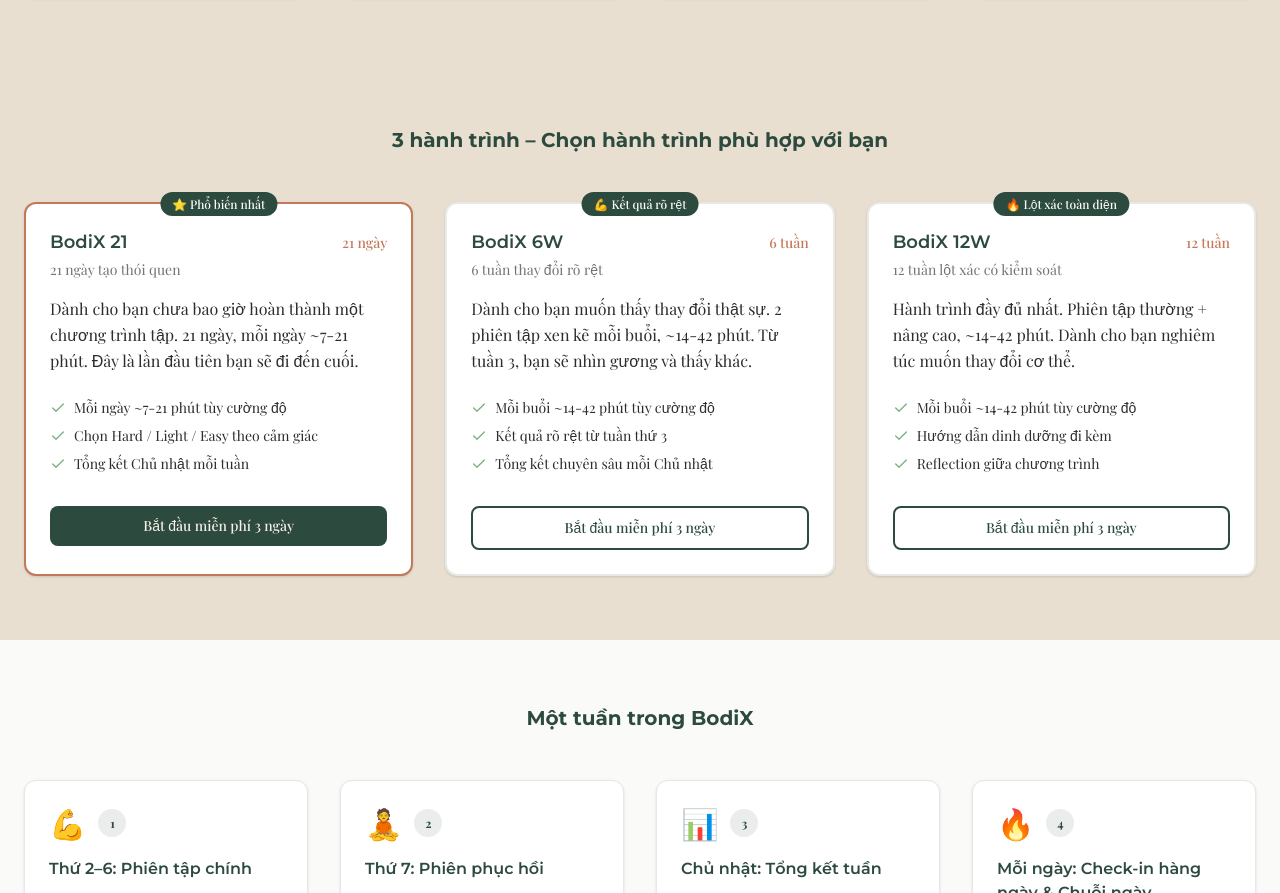
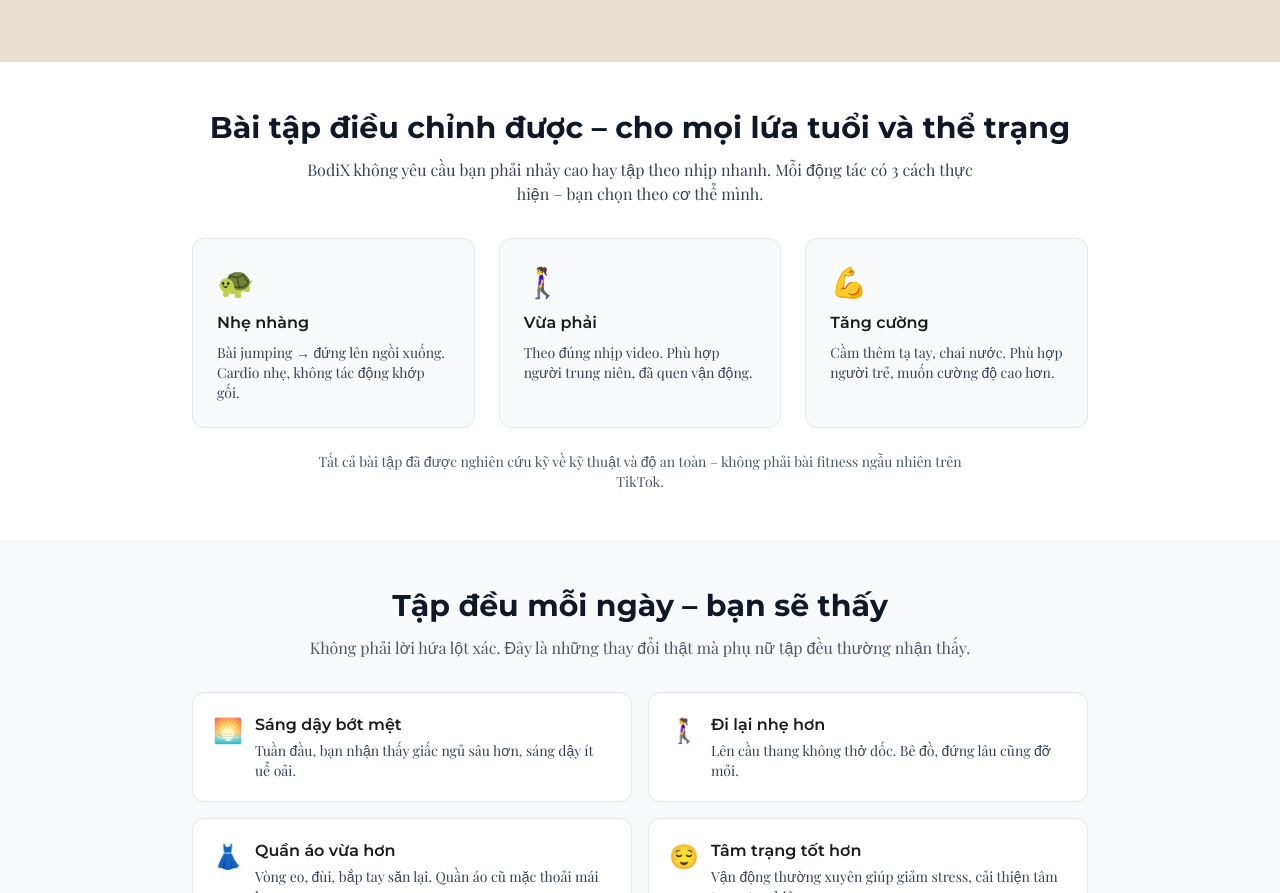
Before and after one commit to saupn/bodix-web, a Next.js app: page / in a window 1280 px wide. Shown: the part 1907-2800 px from the top of the page. Built offline with nearby package versions, Linux system fonts and the light colour scheme; no server answers; a web font is replaced by a local one.

Commit message:
Refine words

```diff
--- a/app/page.tsx
+++ b/app/page.tsx
@@ -3,6 +3,9 @@
 import { Hero } from "@/components/sections/Hero";
 import IntroVideo from "@/components/sections/IntroVideo";
 import LeadCapture from "@/components/landing/LeadCapture";
+import ForEveryWoman from "@/components/landing/ForEveryWoman";
+import HealthBenefits from "@/components/landing/HealthBenefits";
+import Community from "@/components/landing/Community";
 import { Philosophy } from "@/components/sections/Philosophy";
 import { Problems } from "@/components/sections/Problems";
 import { Programs } from "@/components/sections/Programs";
@@ -19,6 +22,9 @@
         <Hero />
         <IntroVideo />
         <Philosophy />
+        <ForEveryWoman />
+        <HealthBenefits />
+        <Community />
         <Programs />
         <Problems />
         <Pricing />
--- /dev/null
+++ b/components/landing/Community.tsx
@@ -0,0 +1,41 @@
+export default function Community() {
+  return (
+    <section className="py-12 px-4 bg-white">
+      <div className="max-w-3xl mx-auto">
+        <h2 className="text-2xl md:text-3xl font-bold text-gray-900 mb-6 text-center">
+          Tập cùng nhau – không tập một mình
+        </h2>
+
+        <div className="space-y-6">
+          <div className="bg-gray-50 rounded-xl p-6 border border-gray-200">
+            <h3 className="font-semibold mb-2">
+              👯 Bạn cùng đợt – không phải coach
+            </h3>
+            <p className="text-gray-700">
+              Mỗi đợt BodiX có nhóm 30-50 phụ nữ cùng bắt đầu. Hằng ngày bạn
+              thấy ai đã tập, ai sắp gãy chuỗi. Áp lực tích cực từ peer group
+              – không phải PT quát mắng.
+            </p>
+          </div>
+
+          <div className="bg-gray-50 rounded-xl p-6 border border-gray-200">
+            <h3 className="font-semibold mb-2">🤝 Buddy 1-1 trong cohort</h3>
+            <p className="text-gray-700">
+              Mỗi đợt, BodiX ghép bạn với 1 người buddy có cùng mục tiêu. Hai
+              bạn động viên, nhắc nhở nhau qua chat trong app. KHÔNG phải PT,
+              KHÔNG phải coach – chỉ là 2 người cùng cố gắng.
+            </p>
+          </div>
+
+          <div className="bg-gray-50 rounded-xl p-6 border border-gray-200">
+            <h3 className="font-semibold mb-2">💬 Hỗ trợ giải đáp thắc mắc</h3>
+            <p className="text-gray-700">
+              Đau lưng khi nào nên dừng? Bài này sai kỹ thuật chỗ nào? Cường
+              độ có hợp với mình? Nhắn qua Zalo – đội ngũ BodiX trả lời.
+            </p>
+          </div>
+        </div>
+      </div>
+    </section>
+  );
+}
--- /dev/null
+++ b/components/landing/ForEveryWoman.tsx
@@ -0,0 +1,47 @@
+export default function ForEveryWoman() {
+  return (
+    <section className="py-12 px-4 bg-white">
+      <div className="max-w-4xl mx-auto">
+        <h2 className="text-2xl md:text-3xl font-bold text-gray-900 mb-3 text-center">
+          Bài tập điều chỉnh được – cho mọi lứa tuổi và thể trạng
+        </h2>
+        <p className="text-gray-700 text-center mb-8 max-w-2xl mx-auto">
+          BodiX không yêu cầu bạn phải nhảy cao hay tập theo nhịp nhanh. Mỗi
+          động tác có 3 cách thực hiện – bạn chọn theo cơ thể mình.
+        </p>
+
+        <div className="grid md:grid-cols-3 gap-6">
+          <div className="bg-gray-50 rounded-xl p-6 border border-gray-200">
+            <div className="text-3xl mb-3">🐢</div>
+            <h3 className="font-semibold mb-2">Nhẹ nhàng</h3>
+            <p className="text-sm text-gray-700">
+              Bài jumping → đứng lên ngồi xuống. Cardio nhẹ, không tác động
+              khớp gối.
+            </p>
+          </div>
+          <div className="bg-gray-50 rounded-xl p-6 border border-gray-200">
+            <div className="text-3xl mb-3">🚶‍♀️</div>
+            <h3 className="font-semibold mb-2">Vừa phải</h3>
+            <p className="text-sm text-gray-700">
+              Theo đúng nhịp video. Phù hợp người trung niên, đã quen vận
+              động.
+            </p>
+          </div>
+          <div className="bg-gray-50 rounded-xl p-6 border border-gray-200">
+            <div className="text-3xl mb-3">💪</div>
+            <h3 className="font-semibold mb-2">Tăng cường</h3>
+            <p className="text-sm text-gray-700">
+              Cầm thêm tạ tay, chai nước. Phù hợp người trẻ, muốn cường độ cao
+              hơn.
+            </p>
+          </div>
+        </div>
+
+        <p className="text-sm text-gray-600 text-center mt-6 max-w-2xl mx-auto">
+          Tất cả bài tập đã được nghiên cứu kỹ về kỹ thuật và độ an toàn –
+          không phải bài fitness ngẫu nhiên trên TikTok.
+        </p>
+      </div>
+    </section>
+  );
+}
--- /dev/null
+++ b/components/landing/HealthBenefits.tsx
@@ -0,0 +1,63 @@
+const BENEFITS = [
+  {
+    emoji: "🌅",
+    title: "Sáng dậy bớt mệt",
+    body: "Tuần đầu, bạn nhận thấy giấc ngủ sâu hơn, sáng dậy ít uể oải.",
+  },
+  {
+    emoji: "🚶‍♀️",
+    title: "Đi lại nhẹ hơn",
+    body: "Lên cầu thang không thở dốc. Bê đồ, đứng lâu cũng đỡ mỏi.",
+  },
+  {
+    emoji: "👗",
+    title: "Quần áo vừa hơn",
+    body: "Vòng eo, đùi, bắp tay săn lại. Quần áo cũ mặc thoải mái hơn.",
+  },
+  {
+    emoji: "😌",
+    title: "Tâm trạng tốt hơn",
+    body: "Vận động thường xuyên giúp giảm stress, cải thiện tâm trạng tự nhiên.",
+  },
+  {
+    emoji: "🏃‍♀️",
+    title: "Sức bền tăng dần",
+    body: "Đi bộ xa hơn, làm việc nhà mà không hết hơi như trước.",
+  },
+  {
+    emoji: "💪",
+    title: "Tự tin trong cơ thể",
+    body: "Khi bạn hoàn thành – cảm giác “tôi làm được” lan sang nhiều việc khác trong cuộc sống.",
+  },
+];
+
+export default function HealthBenefits() {
+  return (
+    <section className="py-12 px-4 bg-gray-50">
+      <div className="max-w-4xl mx-auto">
+        <h2 className="text-2xl md:text-3xl font-bold text-gray-900 mb-3 text-center">
+          Tập đều mỗi ngày – bạn sẽ thấy
+        </h2>
+        <p className="text-gray-600 text-center mb-8">
+          Không phải lời hứa lột xác. Đây là những thay đổi thật mà phụ nữ
+          tập đều thường nhận thấy.
+        </p>
+
+        <div className="grid md:grid-cols-2 gap-4">
+          {BENEFITS.map((b) => (
+            <div
+              key={b.title}
+              className="bg-white rounded-xl p-5 border border-gray-200 flex gap-3"
+            >
+              <span className="text-2xl">{b.emoji}</span>
+              <div>
+                <h3 className="font-semibold mb-1">{b.title}</h3>
+                <p className="text-sm text-gray-700">{b.body}</p>
+              </div>
+            </div>
+          ))}
+        </div>
+      </div>
+    </section>
+  );
+}
--- a/components/sections/Philosophy.tsx
+++ b/components/sections/Philosophy.tsx
@@ -11,7 +11,7 @@
     emoji: "👥",
     title: "Không tập một mình",
     description:
-      "Bạn tập cùng đợt với những người khác. Thấy họ hoàn thành – bạn cũng muốn hoàn thành.",
+      "Tập cùng đợt với người khác. Thấy họ hoàn thành – bạn cũng muốn hoàn thành.",
   },
   {
     emoji: "🆘",
--- a/lib/constants.ts
+++ b/lib/constants.ts
@@ -13,7 +13,7 @@
 export const SITE = {
   name: "BodiX",
   tagline: "Completion First Fitness",
-  slogan: "Không phải bạn lười. Chương trình tập cũ thiết kế sai – để bạn bỏ giữa chừng.",
+  slogan: "Không phải bạn thiếu quyết tâm. Chương trình tập cũ thiết kế sai – để bạn bỏ giữa chừng.",
   targetAudience: "Phụ nữ Việt Nam, 25-45 tuổi",
 } as const;
 
```
